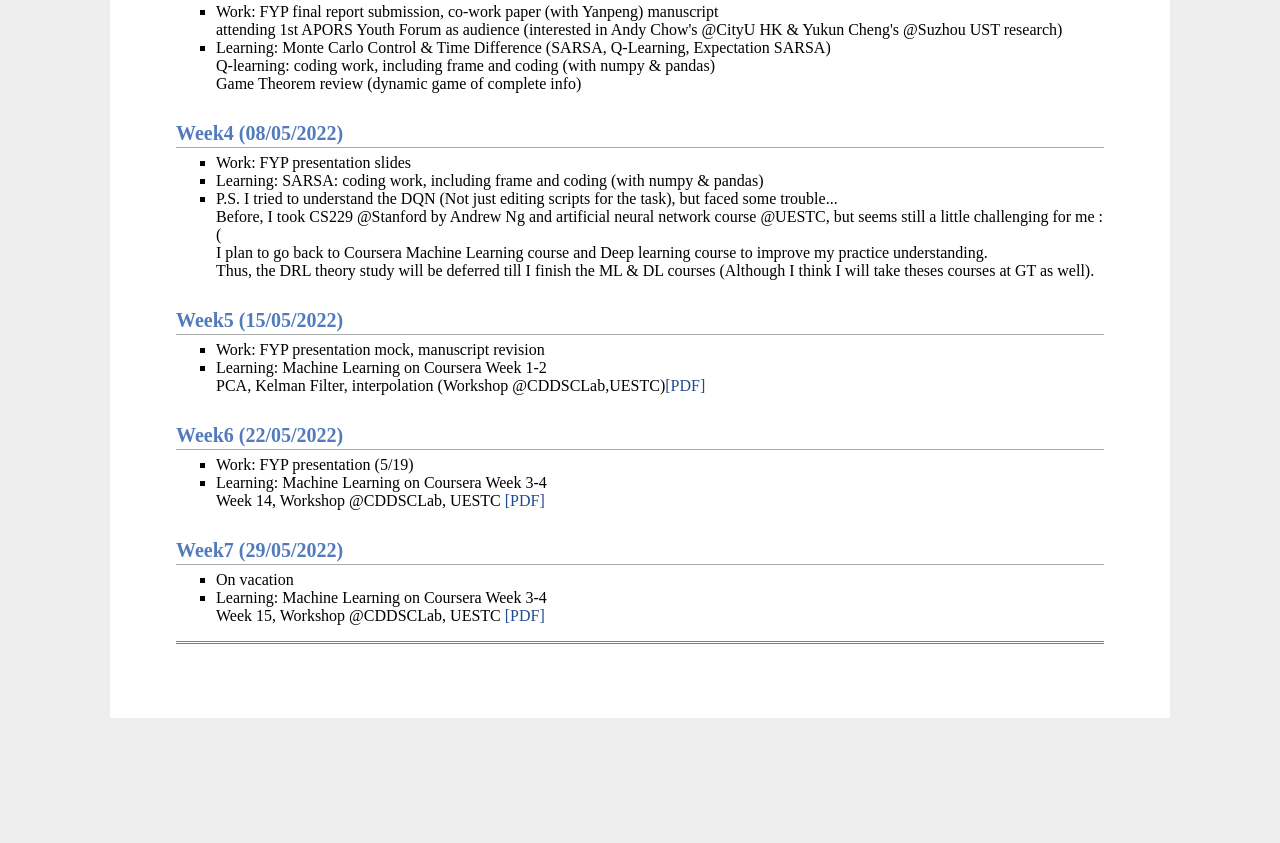
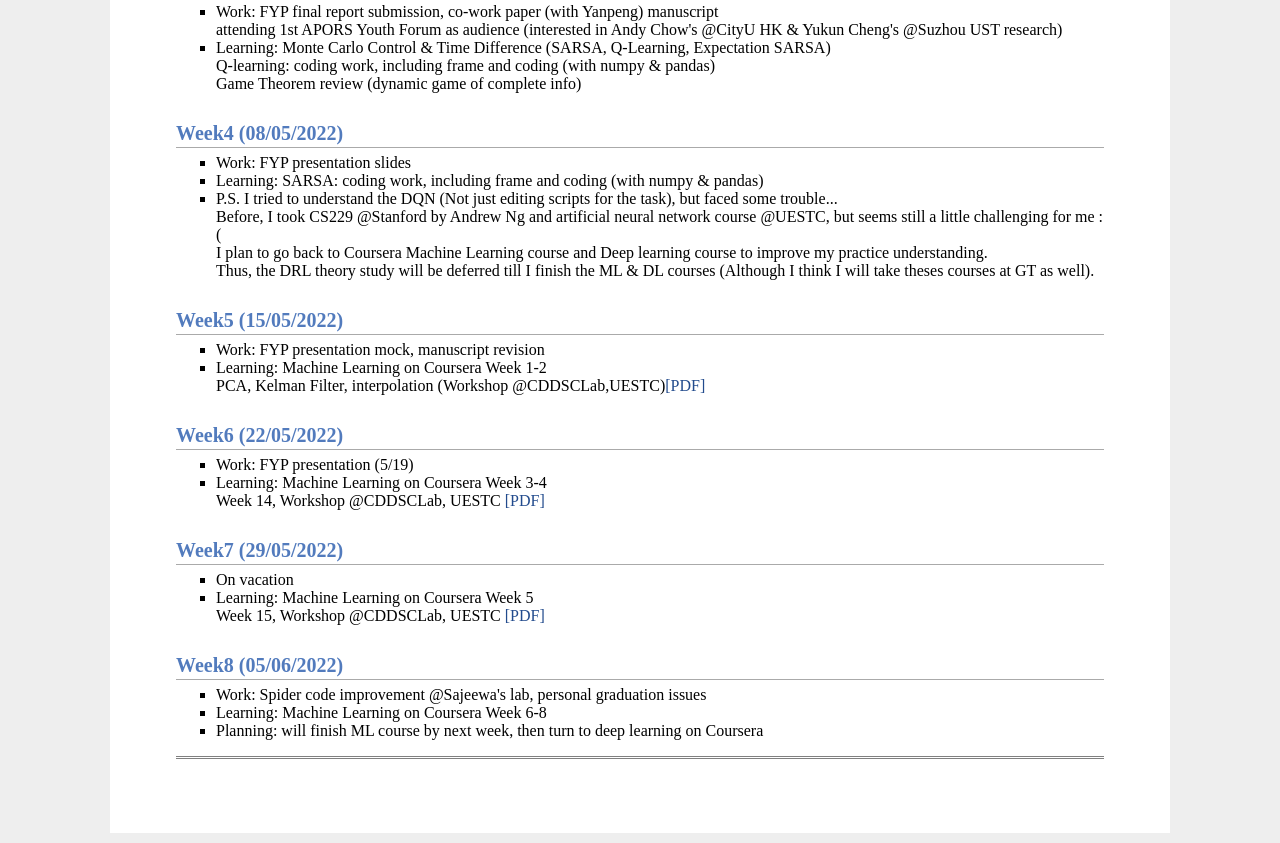
Before and after one commit to 997744/TaoWU.github.io, a plain HTML site: page progress(weekly).html in a window 1280 px wide. Shown: the part 324-1167 px from the top of the page. Before the commit the page ends 1052 px from the top, so only its background shows below. Drawn offline with Linux system fonts and the light colour scheme.

Commit message:
Update progress(weekly).html

```diff
--- a/progress(weekly).html
+++ b/progress(weekly).html
@@ -93,7 +93,20 @@ Learning: Dynamic Programming, Game Theorem review (Char. 2), OOP in python
   On vacation</br>
 </li>
 <li>
-  Learning: Machine Learning on Coursera Week 3-4 </br>
+  Learning: Machine Learning on Coursera Week 5 </br>
   Week 15, Workshop @CDDSCLab, UESTC <a href="Week15.pdf">[PDF]</a></br>
 </li>
 </ul>
+
+<h2>Week8 (05/06/2022)</h2>
+<ul>
+<li>
+  Work: Spider code improvement @Sajeewa's lab, personal graduation issues</br>
+</li>
+<li>
+  Learning: Machine Learning on Coursera Week 6-8 </br>
+</li>
+<li>
+  Planning: will finish ML course by next week, then turn to deep learning on Coursera </br>
+</li>
+</ul>
```
